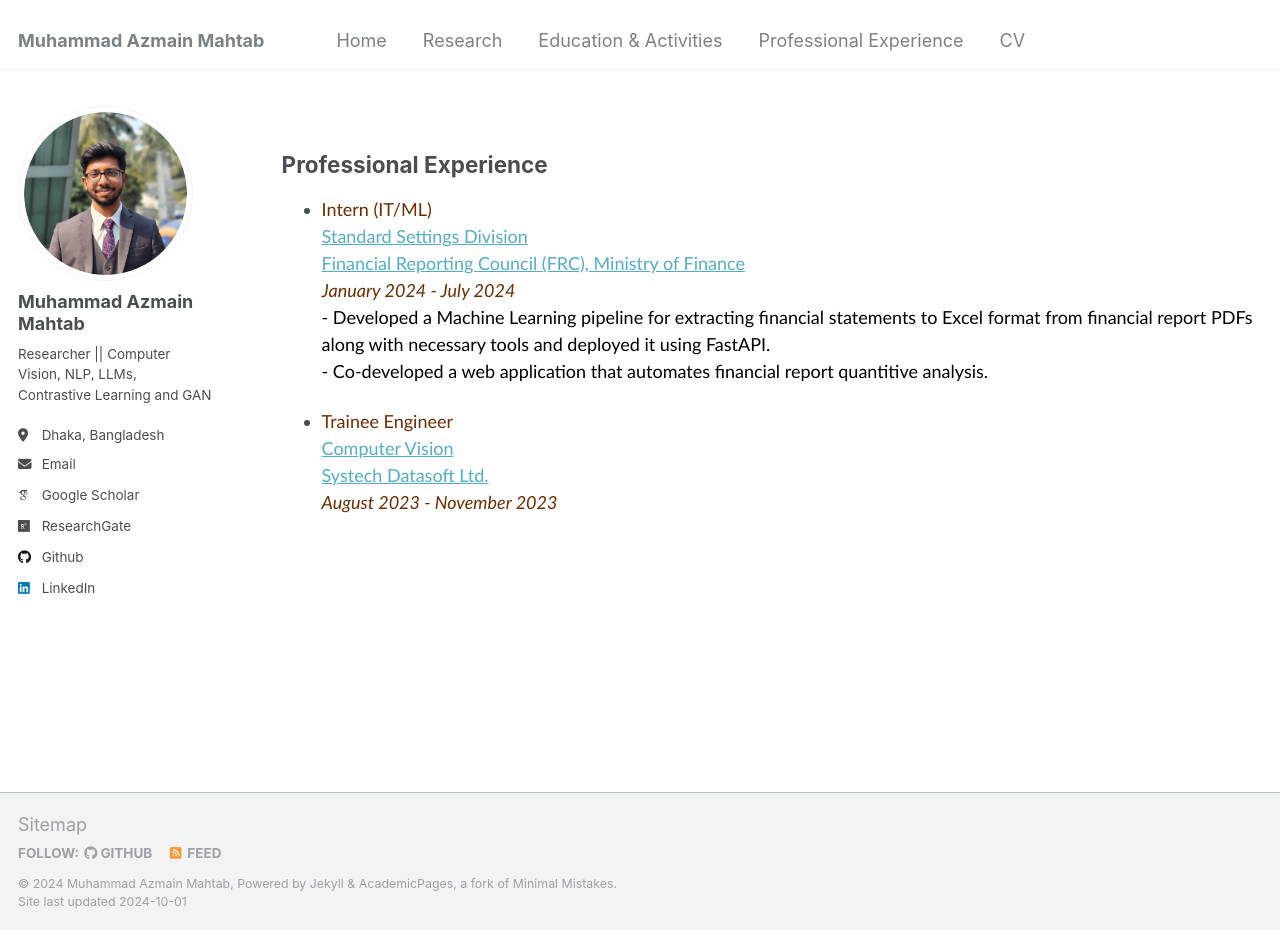
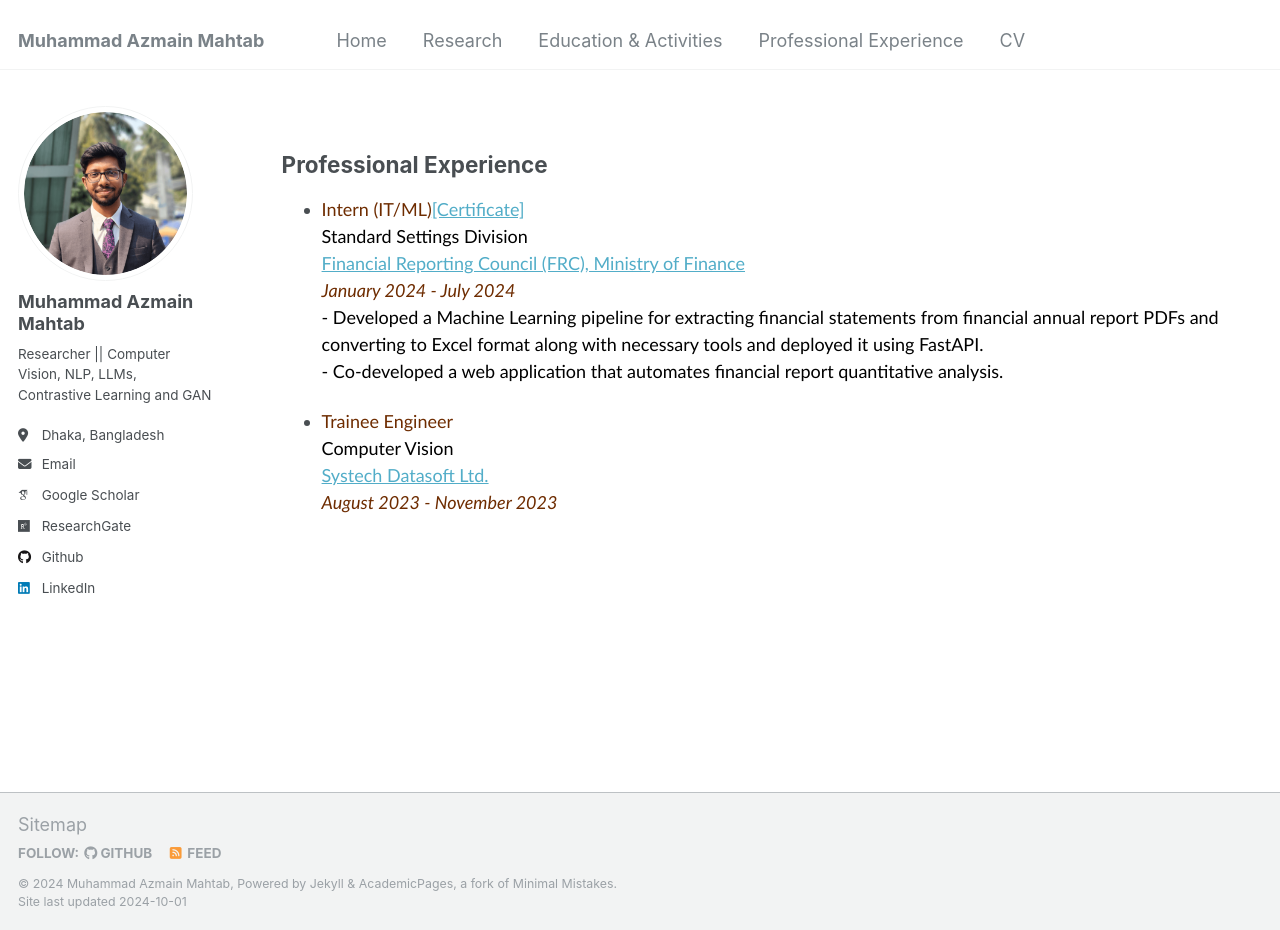
Before and after one commit to muhammad-azmain-mahtab/muhammad-azmain-mahtab.github.io, a Jekyll site: the page built from _pages/experience.md, in a window 1280 px wide and 930 px high. Built offline with Jekyll 4.4.1, drawn with Linux system fonts in a browser that asks for light colours; some web fonts are replaced.

Commit message:
Info Updated

```diff
--- a/_pages/experience.md
+++ b/_pages/experience.md
@@ -7,15 +7,15 @@ title: ""
 ## Professional Experience
 
 + <span style="font-family:Trebuchet MS; color:black;">
-<span style="color:#6E2C00">Intern (IT/ML)</span><br/>
-[Standard Settings Division](https://aust.edu/cse)<br/>
+<span style="color:#6E2C00">Intern (IT/ML)[[Certificate]](https://muhammad-azmain-mahtab.github.io/files/SSC_certificate.jpg)</span><br/>
+Standard Settings Division<br/>
 [Financial Reporting Council (FRC), Ministry of Finance](https://frc.gov.bd/)<br/>
-<span style="color:#6E2C00"><em>January 2024 - July 2024</em></span><br />- Developed a Machine Learning pipeline for extracting financial statements to Excel format from financial report PDFs along with necessary tools and deployed it using FastAPI.<br />- Co-developed a web application that automates financial report quantitive analysis.
+<span style="color:#6E2C00"><em>January 2024 - July 2024</em></span><br />- Developed a Machine Learning pipeline for extracting financial statements from financial annual report PDFs and converting to Excel format along with necessary tools and deployed it using FastAPI.<br />- Co-developed a web application that automates financial report quantitative analysis.
 </span>
 
 + <span style="font-family:Trebuchet MS; color:black;">
 <span style="color:#6E2C00">Trainee Engineer</span><br/>
-[Computer Vision]()<br/>
+Computer Vision<br/>
 [Systech Datasoft Ltd.](https://www.linkedin.com/company/systechdatasoft)<br/>
 <span style="color:#6E2C00"><em>August 2023 - November 2023</em></span>
 </span>
```
Also changed, not shown: _pages/cv.md (+2 -2 lines), _pages/education.md (+3 -3 lines), files/SSC_certificate.jpg (added), 1 other file.
